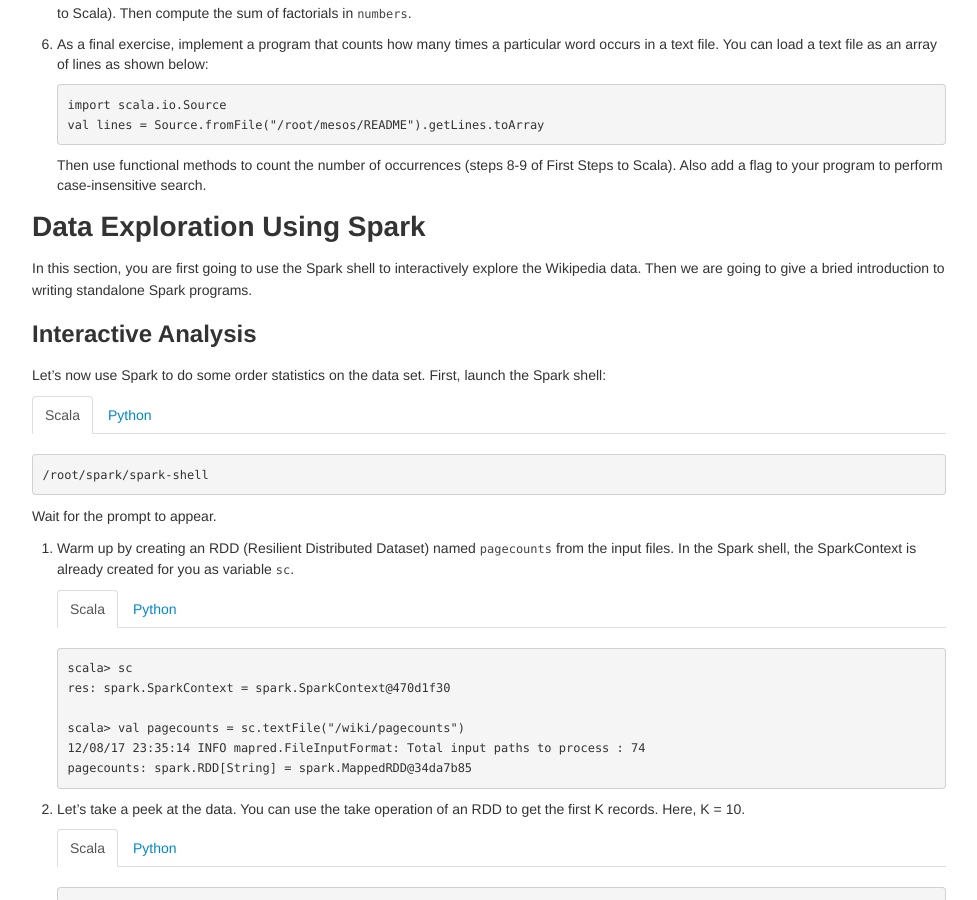
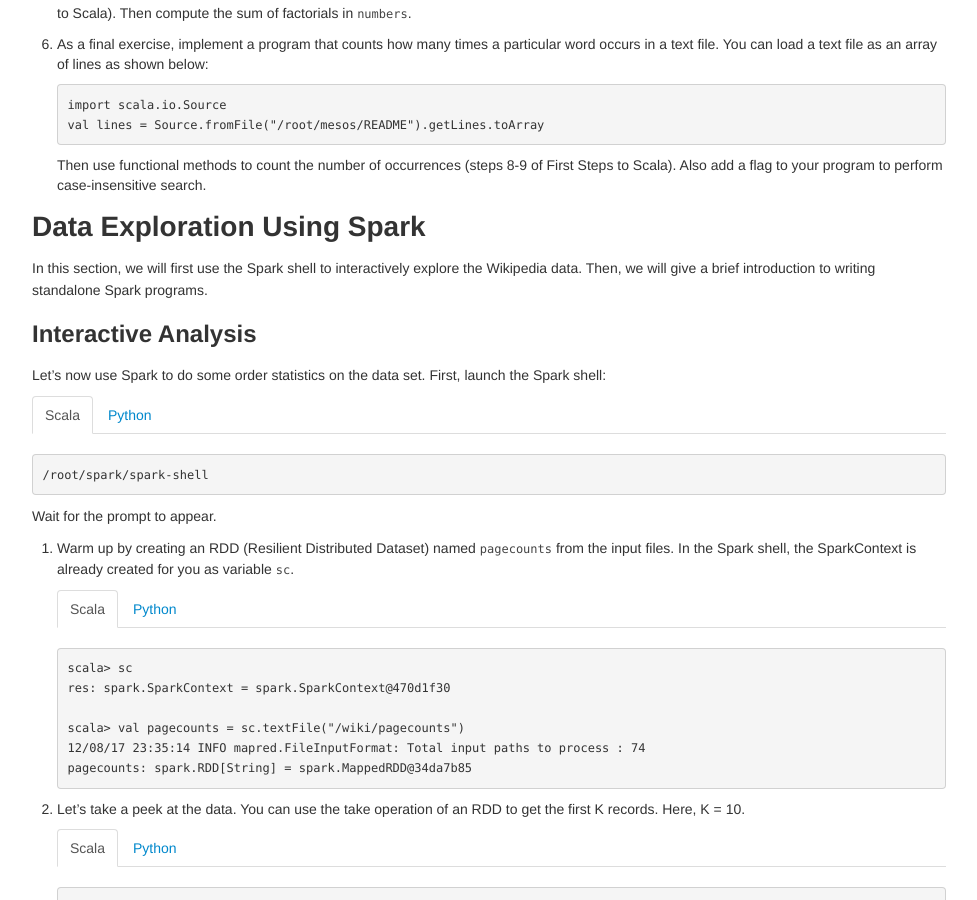
Before and after one commit to databricks/spark-training, a Jekyll site: the page built from strata_2013/index.md, in a window 1280 px wide and 900 px high, scrolled down 2975 px. Shown: the whole window, without its empty margins (151-1128 px from the left). Built offline with Jekyll 4.4.1, drawn with Linux system fonts in a browser that asks for light colours.

```diff
--- a/strata_2013/index.md
+++ b/strata_2013/index.md
@@ -156,7 +156,8 @@
 
 # Data Exploration Using Spark
 
-In this section, you are first going to use the Spark shell to interactively explore the Wikipedia data. Then we are going to give a bried introduction to writing standalone Spark programs.
+In this section, we will first use the Spark shell to interactively explore the Wikipedia data.
+Then, we will give a brief introduction to writing standalone Spark programs.
 
 ## Interactive Analysis
 
```
